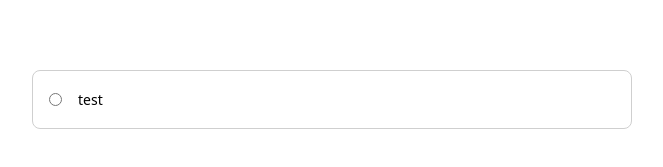
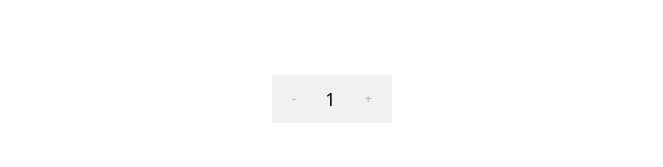
Before and after one commit to dorian-edwards/audiophile, a React (Create React App) app: page / in a window 1280 px wide. Shown: the part 301-468 px from the top of the page, without its empty margins (308-971 px from the left). Built offline with nearby package versions, Linux system fonts and the light colour scheme.

Commit message:
add preliminary counter

```diff
--- a/package.json
+++ b/package.json
@@ -41,6 +41,7 @@
     ]
   },
   "devDependencies": {
-    "tailwindcss": "^3.4.1"
+    "tailwindcss": "^3.4.1",
+    "@babel/plugin-proposal-private-property-in-object": "^7.21.11"
   }
 }
--- a/src/App.tsx
+++ b/src/App.tsx
@@ -1,10 +1,11 @@
+import Counter from './components/formElements/Counter'
 import Input from './components/formElements/Input'
 import Radio from './components/formElements/Radio'
 
 function App() {
   return (
     <div className='h-[100vh] flex items-center justify-center'>
-      <Radio />
+      <Counter />
     </div>
   )
 }
--- /dev/null
+++ b/src/components/formElements/Counter.tsx
@@ -0,0 +1,32 @@
+import { useState } from 'react'
+
+export default function Counter() {
+  const [number, setNumber] = useState<number>(1)
+
+  function handleDecrease() {
+    if (number === 0) return
+    setNumber((num) => num - 1)
+  }
+
+  function handleIncrease() {
+    setNumber((num) => num + 1)
+  }
+
+  return (
+    <div className='flex px-[2rem] justify-between items-center w-[12rem] h-[4.8rem] bg-anti_flash_white'>
+      <button
+        className=' text-[1.3rem] text-gray hover:text-caramel'
+        onClick={handleDecrease}
+      >
+        -
+      </button>
+      {number}
+      <button
+        className=' text-[1.3rem] text-gray hover:text-caramel'
+        onClick={handleIncrease}
+      >
+        +
+      </button>
+    </div>
+  )
+}
--- a/src/components/formElements/Radio.tsx
+++ b/src/components/formElements/Radio.tsx
@@ -2,10 +2,10 @@ export default function Radio() {
   return (
     <label
       htmlFor='test'
-      className='flex gap-[1.6rem] border border-border_default rounded-[0.8rem] pl-[1.6rem] py-[1.8rem] text-[1.4rem] w-full max-w-[60rem] hover:border-caramel items-center hover:cursor-pointer'
+      className='flex gap-[1.6rem] border border-border_default rounded-[0.8rem] pl-[1.6rem] py-[1.8rem] text-[1.4rem] font-bold w-full max-w-[60rem] hover:border-caramel items-center hover:cursor-pointer'
     >
       <input type='radio' name='' id='test' className='accent-caramel' />
-      test
+      e-Money
     </label>
   )
 }
--- a/tailwind.config.js
+++ b/tailwind.config.js
@@ -14,6 +14,7 @@ module.exports = {
       border_default: '#CFCFCF',
       transparent: 'rgba(0,0,0,0)',
       error: '#CD2C2C',
+      gray: '#B5B5B5',
     },
   },
   plugins: [],
```
